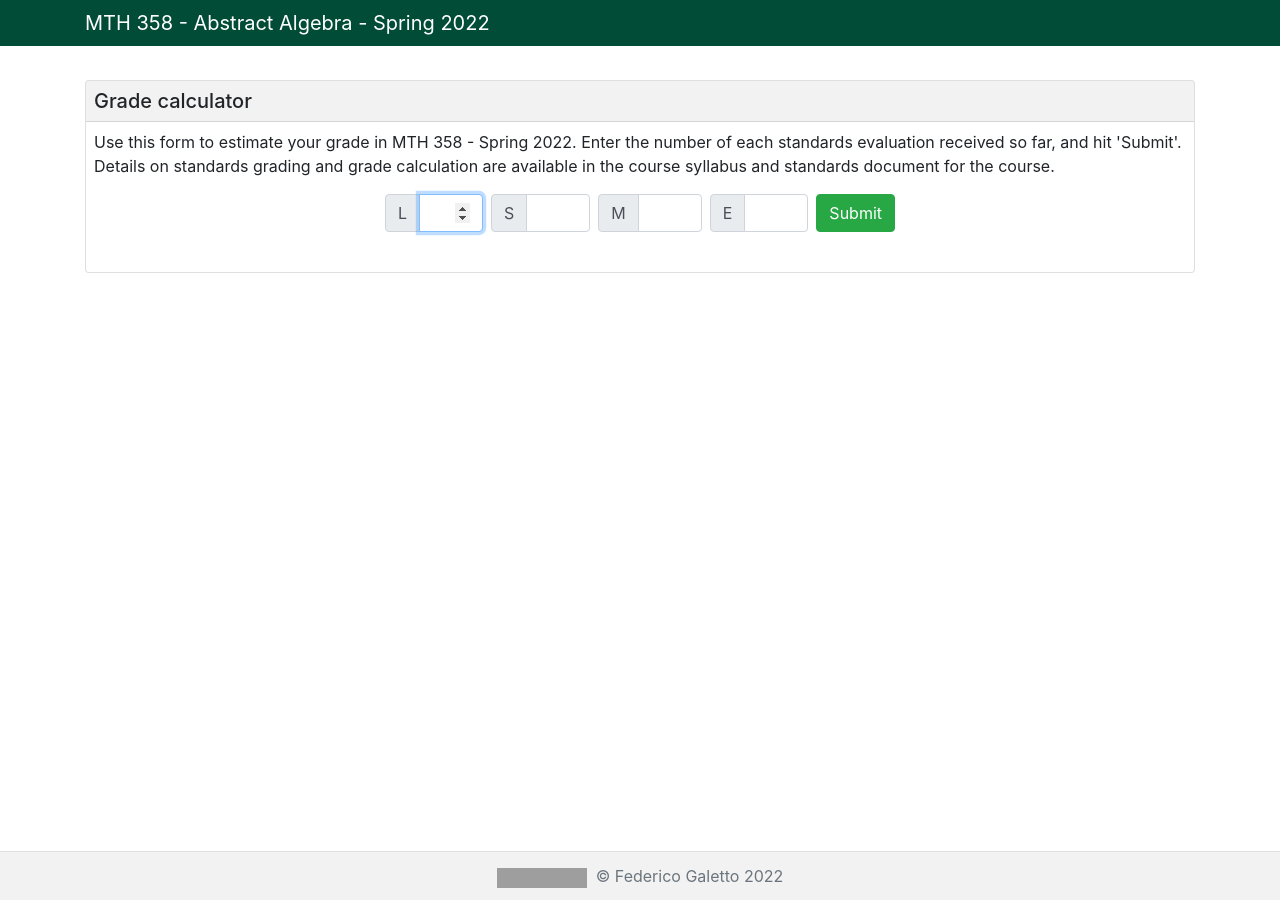
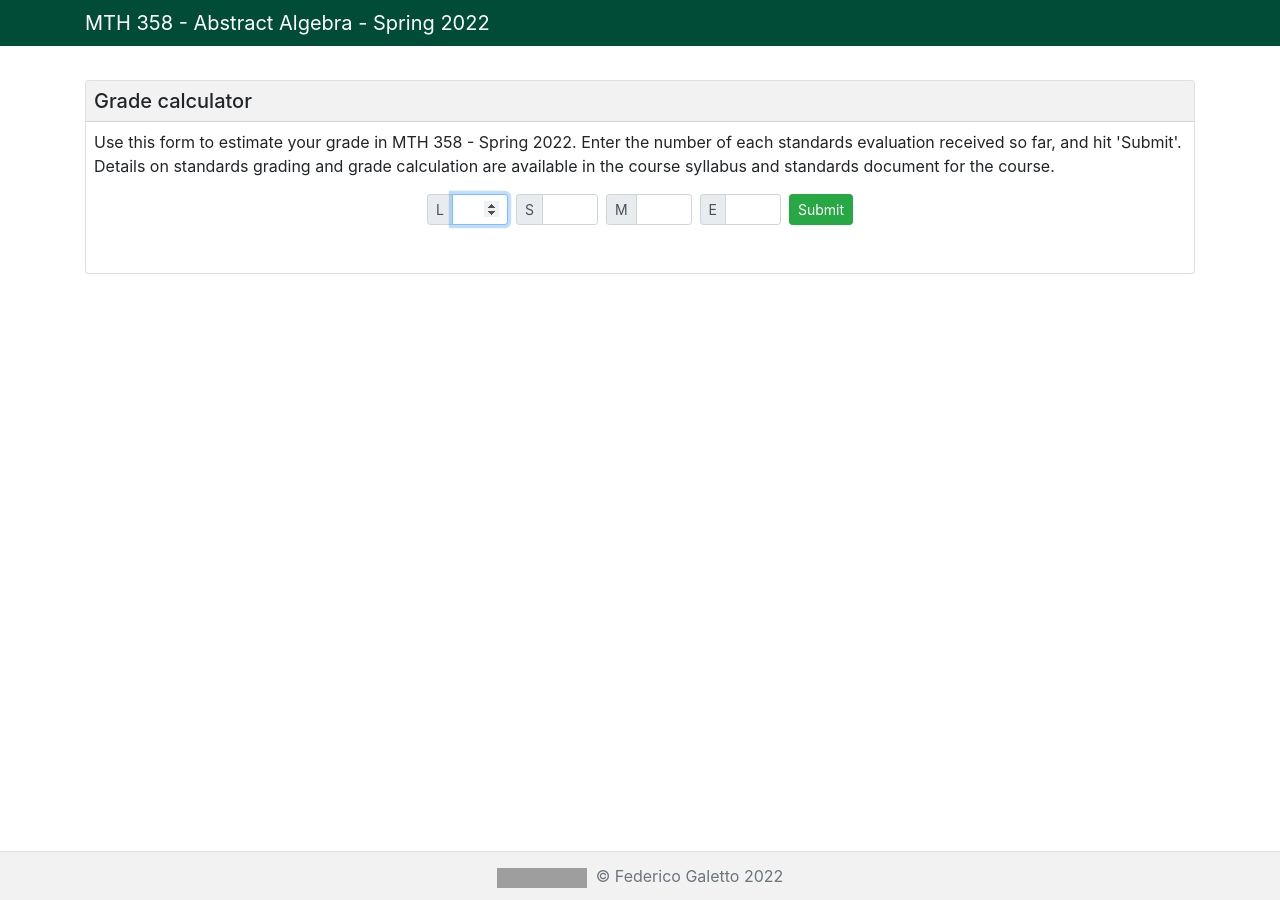
Before and after one commit to galettof/galettof.github.io, a Jekyll site: the page 358/teaching.html, which Jekyll copies as it is, in a window 1280 px wide. Built offline with Jekyll 4.4.1, drawn with Linux system fonts in a browser that asks for light colours; grey boxes are pictures that could not be loaded.

Commit message:
smaller input fields and button

```diff
--- a/358/teaching.html
+++ b/358/teaching.html
@@ -99,34 +99,39 @@
 	      <div class="card-body">
 		<p>Use this form to estimate your grade in MTH 358 - Spring 2022. Enter the number of each standards evaluation received so far, and hit 'Submit'. Details on standards grading and grade calculation are available in the course syllabus and standards document for the course.</p>
 
-		<div class="btn-toolbar mb-3 justify-content-center" role="toolbar" aria-label="Standards evaluation input">
+
+		<div class="btn-toolbar justify-content-center" role="toolbar" aria-label="Standards evaluation input">
 		  <!-- input fields -->
-		  <div class="input-group mr-2">
+		  <div class="input-group input-group-sm mr-2 mb-2">
 		    <div class="input-group-prepend">
 		      <div class="input-group-text" id="btnGroupAddon">L</div>
 		    </div>
 		    <input type="number" id="inputL" class="inputEvals form-control" min="0" max="99" style="width: 4em" autofocus aria-label="Number of L standards" aria-describedby="btnGroupAddon">
 		  </div>
-		  <div class="input-group mr-2">
+
+		  <div class="input-group input-group-sm mr-2 mb-2">
 		    <div class="input-group-prepend">
 		      <div class="input-group-text" id="btnGroupAddon">S</div>
 		    </div>
 		    <input type="number" id="inputS" class="inputEvals form-control" min="0" max="99" style="width: 4em" autofocus aria-label="Number of S standards" aria-describedby="btnGroupAddon">
 		  </div>
-		  <div class="input-group mr-2">
+
+		  <div class="input-group input-group-sm mr-2 mb-2">
 		    <div class="input-group-prepend">
 		      <div class="input-group-text" id="btnGroupAddon">M</div>
 		    </div>
 		    <input type="number" id="inputM" class="inputEvals form-control" min="0" max="99" style="width: 4em" autofocus aria-label="Number of M standards" aria-describedby="btnGroupAddon">
 		  </div>
-		  <div class="input-group mr-2">
+
+		  <div class="input-group input-group-sm mr-2 mb-2">
 		    <div class="input-group-prepend">
 		      <div class="input-group-text" id="btnGroupAddon">E</div>
 		    </div>
 		    <input type="number" id="inputE" class="inputEvals form-control" min="0" max="99" style="width: 4em" autofocus aria-label="Number of E standards" aria-describedby="btnGroupAddon">
 		  </div>
+
 		  <!-- button -->
-		  <div class="btn-group" role="group" aria-label="Submit button">
+		  <div class="btn-group btn-group-sm mb-2" role="group" aria-label="Submit button">
 		    <button type="button" class="btn btn-success" onclick="buttonPress();">Submit</button>
 		  </div>
 		</div>
```
